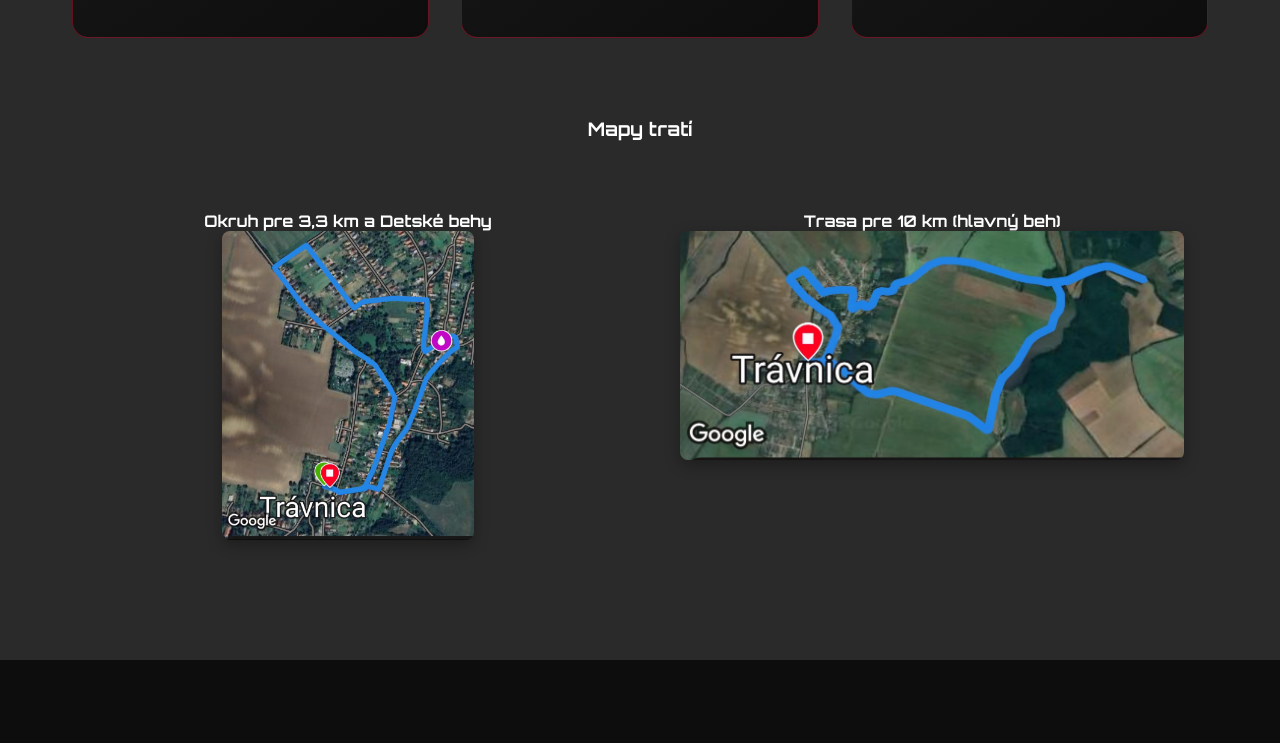
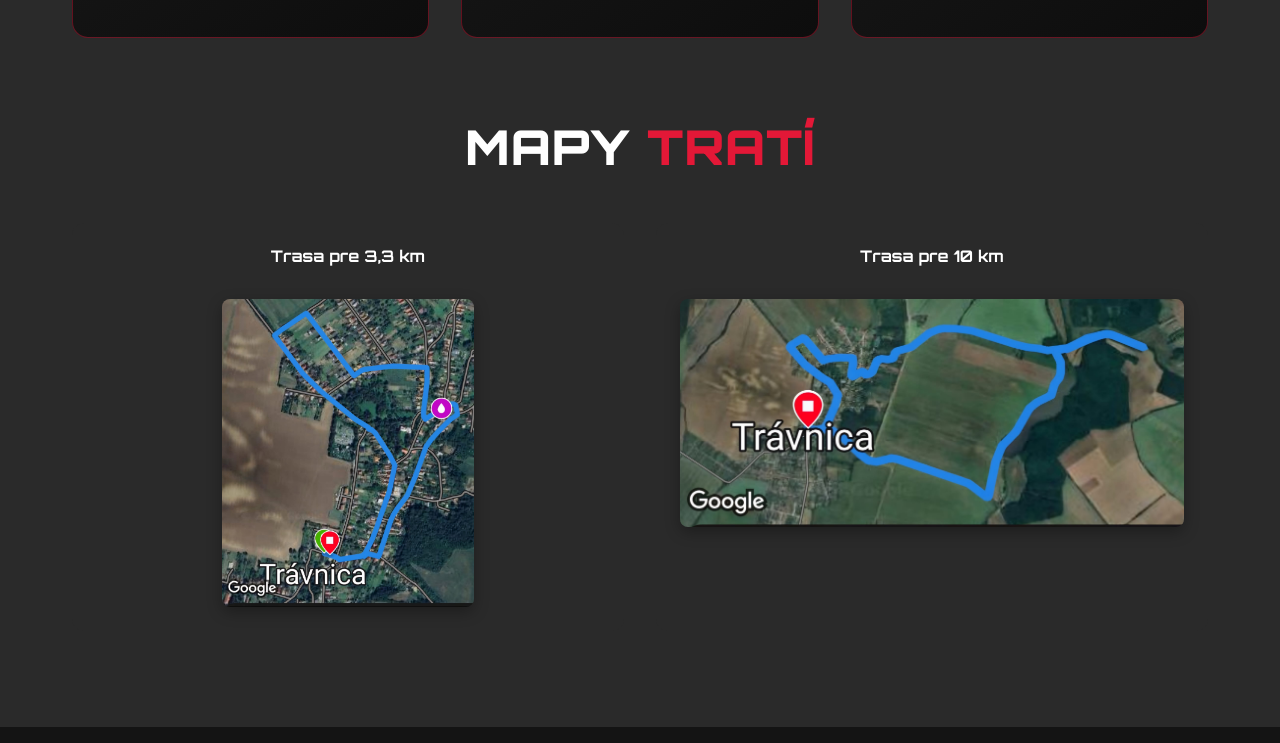
Before and after one commit to soltymwork/runday, a website built with Vite: page index.html in a window 1280 px wide. Shown: the part 2018-2761 px from the top of the page. Built offline with nearby package versions, Linux system fonts and the light colour scheme.

Commit message:
Add files via upload

```diff
--- a/index.html
+++ b/index.html
@@ -23,13 +23,13 @@
           </a>
         </div>
 
-        <div class="header-runner">
-          <img src="./runner.gif" alt="Bežec" class="runner-gif">
-        </div>
         <button class="mobile-menu-btn" aria-label="Menu" id="mobile-menu-btn">
           <span></span><span></span><span></span>
         </button>
         <nav class="nav-links" id="nav-links">
+          <div class="header-runner">
+            <img src="./runner.gif" alt="Bežec" class="runner-gif">
+          </div>
           <a href="#about" class="nav-item">O podujatí</a>
           <a href="#program" class="nav-item">Bežecký program</a>
           <a href="#map" class="nav-item">Mapa tratí</a>
@@ -158,14 +158,14 @@
         </div>
 
         <div class="course-map-container mt-large reveal fade-up" id="map">
-            <h3 class="text-center mb-medium">Mapy tratí</h3>
+            <h2 class="section-title text-center mb-medium">Mapy <span class="text-red">tratí</span></h2>
             <div class="maps-grid">
                 <div class="map-item">
-                    <h4 class="mb-4">Okruh pre 3,3 km a Detské behy</h4>
+                    <h4 class="mb-4" style="margin-bottom: 2rem;">Trasa pre 3,3 km</h4>
                     <img src="./mapa-3km.jpg" alt="Mapa 3.3km" class="map-img map-img-small">
                 </div>
                 <div class="map-item">
-                    <h4 class="mb-4">Trasa pre 10 km (hlavný beh)</h4>
+                    <h4 class="mb-4" style="margin-bottom: 2rem;">Trasa pre 10 km</h4>
                     <img src="./mapa-10km.jpg" alt="Mapa 10km" class="map-img">
                 </div>
             </div>
--- a/style.css
+++ b/style.css
@@ -4,8 +4,8 @@
   --c-red-glow: rgba(227, 24, 55, 0.4);
   --c-red-dark: #C2132D;
   --c-white: #FFFFFF;
-  --c-black: #0d0d0d;
-  --c-dark: #161616;
+  --c-black: #141414;
+  --c-dark: #1b1b1b;
   --c-dark-gray: #2a2a2a;
   --c-gray: #333333;
   --c-light-gray: #F5F5F5;
@@ -220,9 +220,8 @@ img {
 }
 
 .header-runner {
-  position: absolute;
-  left: 50%;
-  transform: translateX(-50%);
+  margin-right: auto;
+  padding-right: 1.5rem;
   display: flex;
   align-items: center;
 }
```
